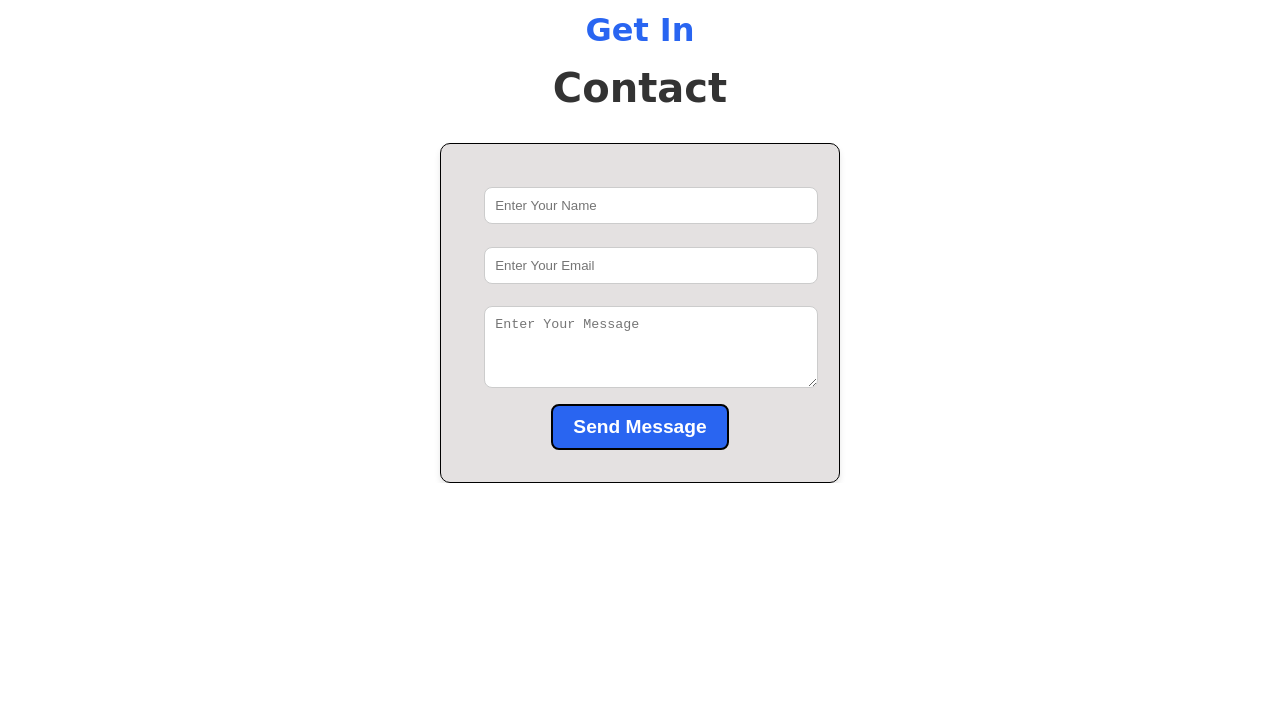
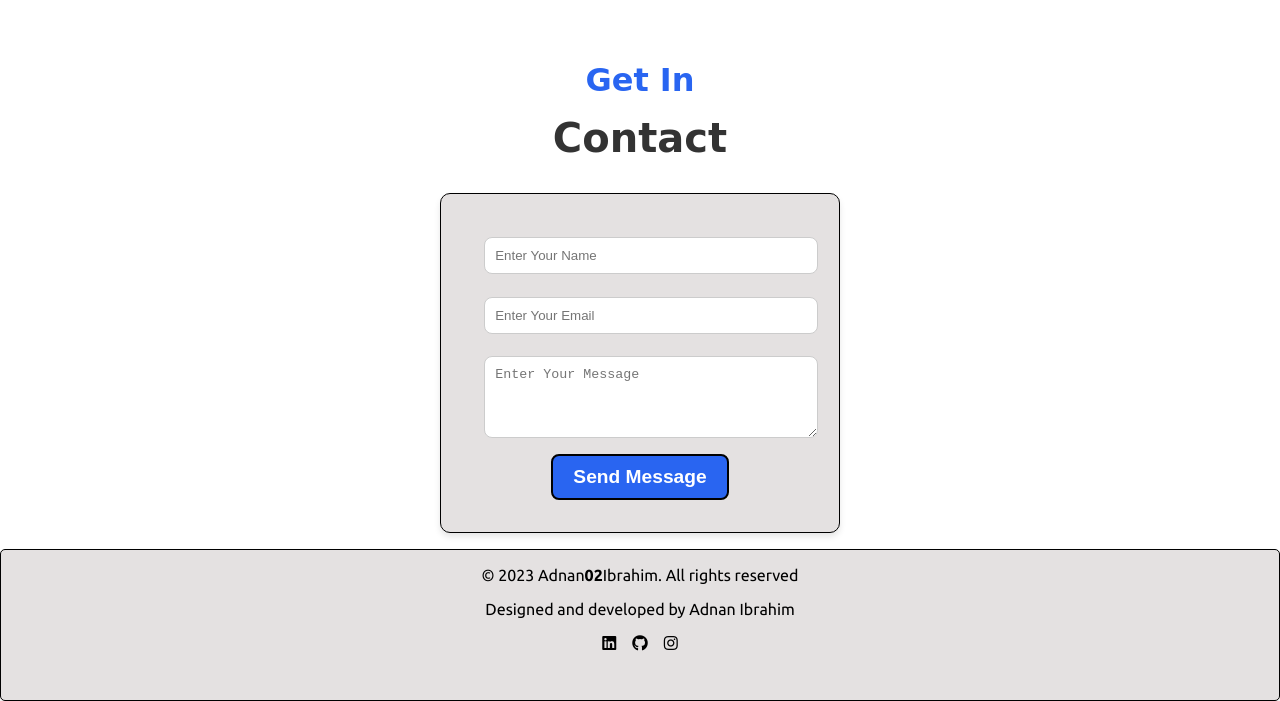
Before and after one commit to adnanibrahi0102/Portfolio_vanilla, a plain HTML site: page index.html in a window 1280 px wide. Shown: the part 2483-3184 px from the top of the page. Before the commit the page ends 2966 px from the top, so only its background shows below. Drawn offline with nearby package versions, Linux system fonts and the light colour scheme; a web font is replaced by a local one.

Commit message:
added a footer section

```diff
--- a/index.html
+++ b/index.html
@@ -96,6 +96,11 @@
         <li><i class="fab fa-js skill-icon-js"></i> JavaScript</li>
         <li><i class="fab fa-bootstrap skill-icon-bootstrap"></i> Bootstrap</li>
         <li><i class="fab fa-react skill-icon-react"></i> ReactJS</li>
+        <li><i class="fas fa-code-branch skill-icon-git"></i> Git</li>
+        <li><i class="fab fa-github skill-icon-github"></i> GitHub</li>
+
+
+
       </ul>
     </div>
     <div class="skill-box">
@@ -168,6 +173,18 @@
 
     </div>
 </section>
+<section class="section-6">
+   <div class="footer">
+    <div class="footer-content">
+      <p>&copy; 2023 Adnan<strong>02</strong>Ibrahim. All rights reserved</p>
+      <p>Designed and developed by Adnan Ibrahim</p>
+      <div class="footer-social">
+      <a href="https://www.linkedin.com/in/adnan-ibrahim-37a274222/" target="_blank"><i class="fab fa-linkedin"></i></a>
+        <a href="https://github.com/adnanibrahi0102" target="_blank"><i class="fab fa-github"></i></a>
+        <a href="https://www.instagram.com/iadnanibrahim/" target="_blank"><i class="fab fa-instagram"></i></a>
+    </div></div>
+   </div>
+</section>
 
 
     <script src="app.js"></script>
--- a/style.css
+++ b/style.css
@@ -281,7 +281,7 @@ h1 {
   width: 300px;
   background-color: #e4e1e1;
   box-shadow: 0 4px 6px rgba(0, 0, 0, 0.1);
-  height: 200px;
+  height: 250px;
   text-align: center;
   display: flex;
   font-family: "Irish Grover", cursive;
@@ -417,3 +417,36 @@ textarea {
   display: flex;
   justify-content: center;
 }
+
+.section-6{
+  margin-top: 1rem;
+  background-color: #e4e1e1;
+  box-shadow: 0 4px 6px rgba(0, 0, 0, 0.1);
+  border: 1px solid black;
+  border-radius: 5px;
+  transition: transform 0.3s, box-shadow 0.3s;
+
+}
+.section-6:hover{
+  transform: translateY(-5px);
+}
+.footer{
+  width: 100%;
+  height: 150px;
+  padding: 1rem;
+
+}
+.footer-content{
+
+  display: flex;
+  flex-direction: column;
+  gap: 1rem;
+  text-align: center;
+}
+.footer-social{
+  display: flex;
+  justify-content: center;
+  align-items: center;
+  gap: 1rem;
+
+}
```
